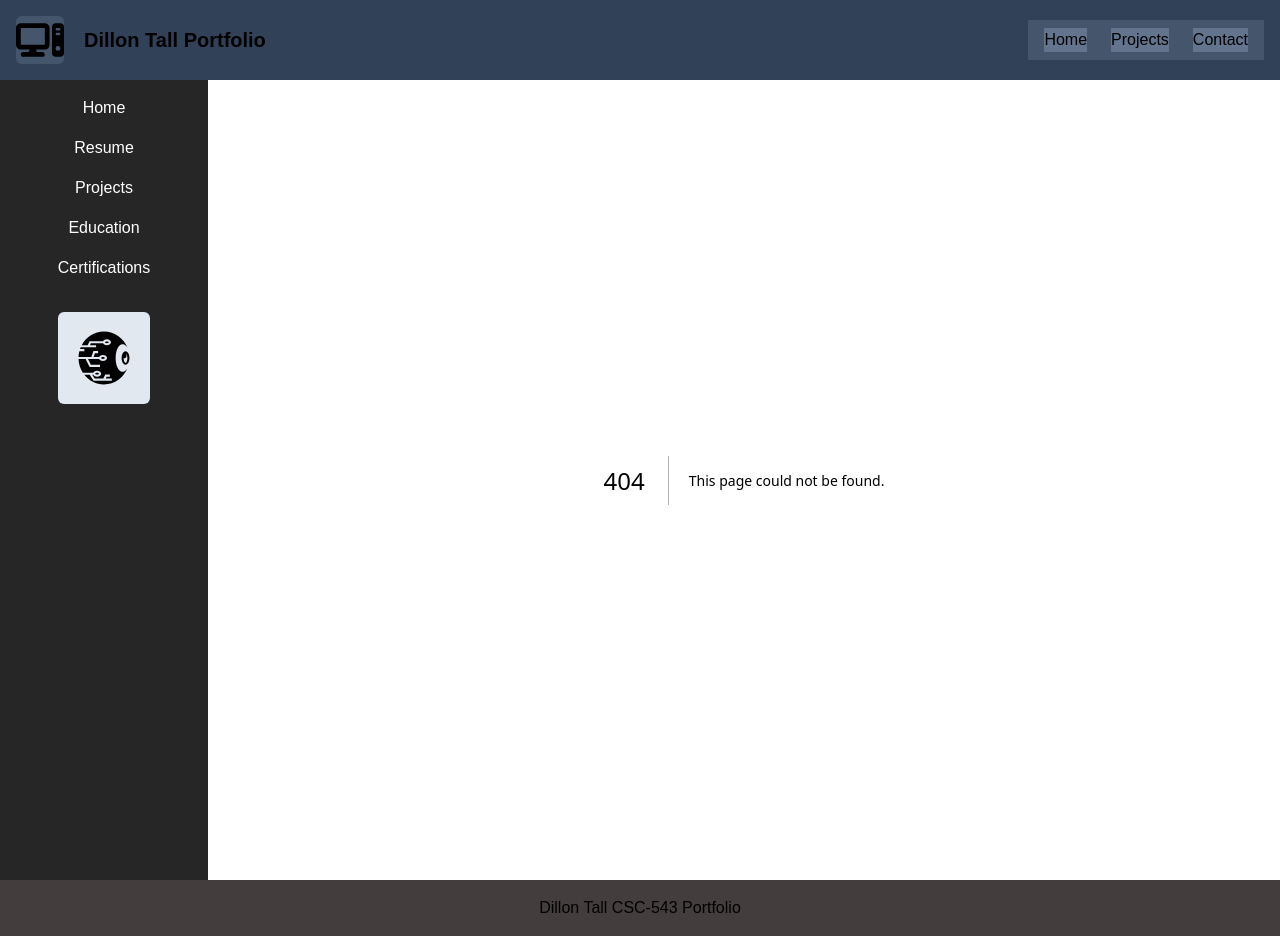
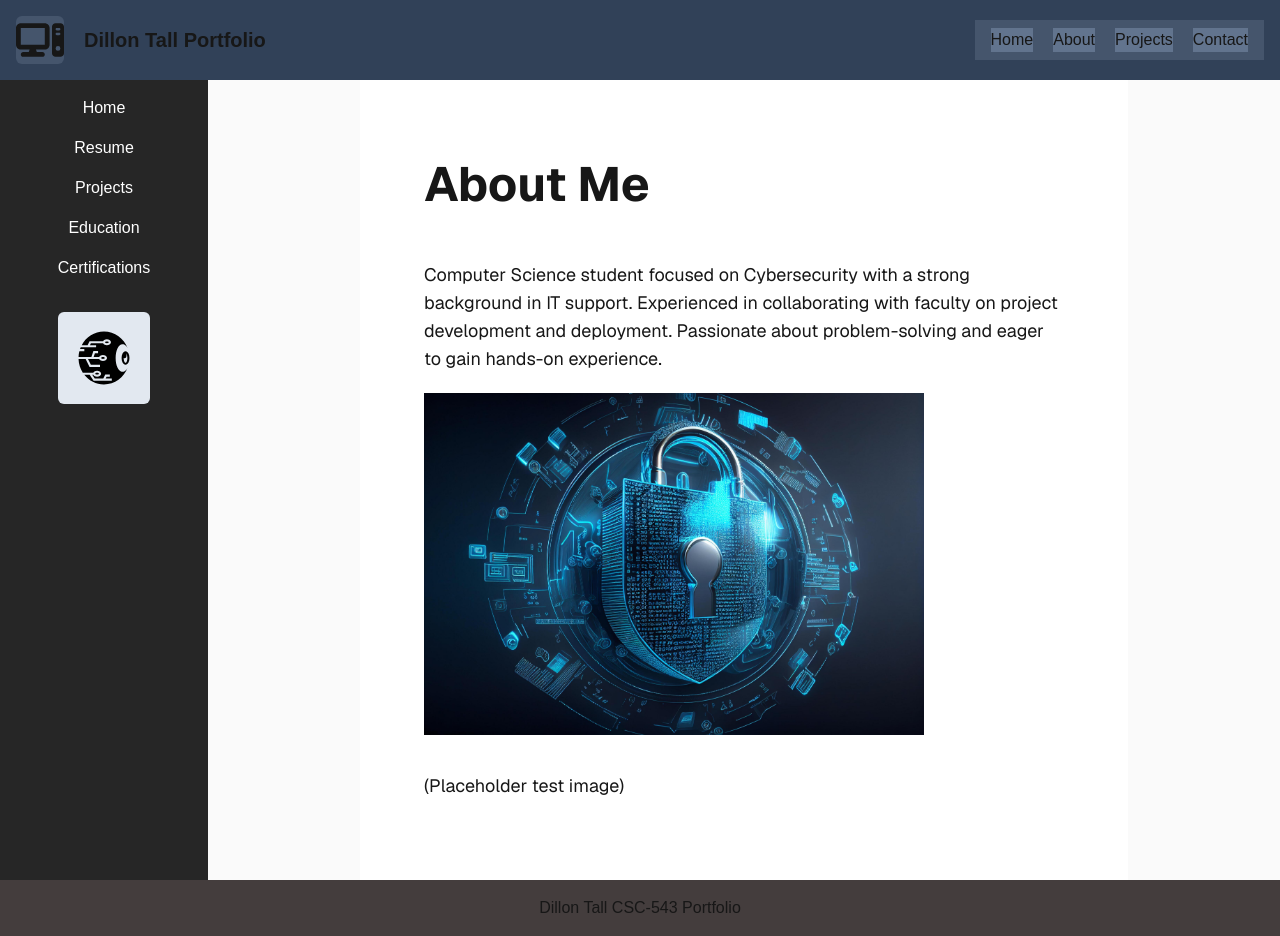
Before and after one commit to DillonT15/Tall-543, a Next.js app: page /about in a window 1280 px wide. Before the commit this address had no page. Built offline with nearby package versions, Linux system fonts and the light colour scheme.

Commit message:
Created about page, removed navigation from header its now in layout/ui/nav.tsx directory. Added Link imports and image to about page. Incorporated additional changes and additions from provided git repository.

```diff
--- /dev/null
+++ b/app/about/page.tsx
@@ -0,0 +1,32 @@
+"use client";
+import React, { useState } from "react";
+import Image from "next/image";
+import Button from "@mui/material/Button";
+
+const About: React.FC = () => {
+  const [count, setCount] = useState<number>(0);
+  return (
+    <div className="flex min-h-screen items-center justify-center bg-zinc-50 font-sans dark:bg-black">
+      <main className="flex min-h-screen w-full max-w-3xl flex-col items-center justify-between py-20 px-16 bg-white dark:bg-black sm:items-start">
+        <h1 className="text-5xl font-bold mb-4">About Me</h1>
+
+        <p className="mt-4 text-lg">Computer Science student focused on Cybersecurity with a strong background
+            in IT support. Experienced in collaborating with faculty on project development and deployment.
+            Passionate about problem-solving and eager to gain hands-on experience.</p>
+
+ {/* Placeholder image change later*/}
+        <Image
+          src="/cybersecurity.jpg"
+          alt="About Image"
+          width={500}
+          height={300}
+          placeholder="blur"
+          blurDataURL="/cybersecurity-blur.jpg"
+        />
+        <p className="mt-4 text-lg">(Placeholder test image)</p>
+
+      </main>
+    </div>
+  );
+};
+export default About;
--- a/app/page.tsx
+++ b/app/page.tsx
@@ -1,9 +1,25 @@
+import React from "react";
+
+import User from "@/components/user"
+import Link from 'next/link';
+
+async function getPosts() {
+  const response = await fetch('https://jsonplaceholder.typicode.com/todos/');
+  const data = await response.json()
+  return data;
+}
+
+
 /*import Image from "next/image";*/
 import Intro from "../components/intro";
 export default function Home() {
   return (
     <div className="flex min-h-screen items-center justify-center bg-zinc-50 font-sans dark:bg-black">
       <main className="flex min-h-screen w-full max-w-3xl flex-col items-center justify-between py-32 px-16 bg-white dark:bg-black sm:items-start">
+
+
+
+
       <h1>Dillon Tall</h1>
 
       <h2>CSC-543-01 </h2>
--- /dev/null
+++ b/components/user.tsx
@@ -0,0 +1,12 @@
+'use client';
+import React from "react";
+
+const User: React.FC<{ userName: string; userType: string }> = ({ userName, userType }) => {
+  return (
+    <div>
+      <h3> {userName} </h3>
+      <p>User Type: {userType}</p>
+    </div>
+  );
+};
+export default User;
--- /dev/null
+++ b/layout/branding.tsx
@@ -0,0 +1,79 @@
+"use client";
+import React from "react";
+
+
+const Branding: React.FC = () => {
+  return (
+    <svg
+      width="512"
+      height="512"
+      viewBox="0 0 512 512"
+      xmlns="http://www.w3.org/2000/svg"
+      className="size-12 shrink-0 fill-current"
+    >
+      <defs>
+        <linearGradient id="bg" x1="0" y1="0" x2="1" y2="1">
+          <stop offset="0%" stopColor="#0f172a" />
+          <stop offset="100%" stopColor="#1e293b" />
+        </linearGradient>
+        <linearGradient id="accent" x1="0" y1="0" x2="1" y2="1">
+          <stop offset="0%" stopColor="#22c55e" />
+          <stop offset="100%" stopColor="#16a34a" />
+        </linearGradient>
+      </defs>
+
+      <rect width="512" height="512" rx="96" fill="url(#bg)" />
+
+      <path
+        d="
+    M140 160
+    H372
+    Q392 160 392 180
+    V212
+    Q360 224 360 256
+    Q360 288 392 300
+    V332
+    Q392 352 372 352
+    H140
+    Q120 352 120 332
+    V300
+    Q152 288 152 256
+    Q152 224 120 212
+    V180
+    Q120 160 140 160
+    Z"
+        fill="#334155"
+      />
+
+      <circle
+        cx="256"
+        cy="256"
+        r="72"
+        fill="none"
+        stroke="#475569"
+        strokeWidth="20"
+      />
+      <circle
+        cx="256"
+        cy="256"
+        r="72"
+        fill="none"
+        stroke="url(#accent)"
+        strokeWidth="20"
+        strokeLinecap="round"
+        strokeDasharray="340 452"
+        transform="rotate(-90 256 256)"
+      />
+
+      <polyline
+        points="220,258 246,284 296,228"
+        fill="none"
+        stroke="url(#accent)"
+        strokeWidth="20"
+        strokeLinecap="round"
+        strokeLinejoin="round"
+      />
+    </svg>
+  );
+};
+export default Branding;
--- a/layout/header.tsx
+++ b/layout/header.tsx
@@ -1,5 +1,7 @@
 'use client';
 import React from 'react';
+import Branding from './branding';
+import Nav from './nav';
 import { FaComputer } from "react-icons/fa6";
 const Header: React.FC = () => {
 return (
@@ -9,17 +11,14 @@ return (
 
         {/* left icon (currently computer logo)*/}
         <div className="flex items-center space-x-5">
+
+            {/*Not using branding yet <Branding/>*/}
+
             <span className="text-5xl font-bold bg-slate-600 rounded-md"> <FaComputer/> </span>
             <h1 className="text-xl font-bold">Dillon Tall Portfolio</h1>
         </div>
-        {/* Right side nav with 3 placeholder items*/}
-        <nav className="bg-slate-600 px-4 py-2">
-            <ul className="flex space-x-6">
-                <li className="curson-pointer hover:underline bg-slate-500">Home</li>
-                <li className="curson-pointer hover:underline bg-slate-500">Projects</li>
-                <li className="curson-pointer hover:underline bg-slate-500">Contact</li>
-            </ul>
-        </nav>
+ {/* Added navigation to header*/}
+        <Nav />
     </header>
 
     );
--- /dev/null
+++ b/layout/nav.tsx
@@ -0,0 +1,24 @@
+"use client";
+import React from "react";
+import Link from 'next/link';
+// https://mui.com/material-ui/react-menu/ -- HOW TO USE MUI MENU COMPONENT --
+
+const Header: React.FC = () => {
+  return (
+    <nav className="bg-slate-600 px-4 py-2">
+            <ul className="flex flew-row gap-5">
+                <li className="curson-pointer hover:underline bg-slate-500">
+                  <Link href="/"> Home</Link>
+                  </li>
+                <li className="curson-pointer hover:underline bg-slate-500">
+                  <Link href="/about"> About</Link>
+                  </li>
+                <li className="curson-pointer hover:underline bg-slate-500">
+                  <Link href="/"> Projects</Link></li>
+                <li className="curson-pointer hover:underline bg-slate-500">
+                  <Link href="/"> Contact</Link></li>
+            </ul>
+        </nav>
+  );
+};
+export default Header;
--- /dev/null
+++ b/layout/theme.ts
@@ -0,0 +1,10 @@
+'use client';
+import { createTheme } from '@mui/material/styles';
+
+const theme = createTheme({
+  typography: {
+    fontFamily: 'var(--font-roboto)',
+  },
+});
+
+export default theme;
--- /dev/null
+++ b/types/types.tsx
@@ -0,0 +1,2 @@
+// This file contains the types and enum for the application
+// Define system interfaces and types here
--- /dev/null
+++ b/utils/dates.ts
@@ -0,0 +1,18 @@
+// This file contains date helper functions for the application
+// Uses date-and-time library for date manipulation
+
+import { format } from 'date-and-time';
+
+format(new Date(), 'ddd, MMM DD YYYY'); // Wed, Jul 09 2025
+
+const DateUtils = {
+  formatDate: (date: Date, formatStr: string): string => {
+    return format(date, formatStr);
+  },
+  nowDate: (): string => {
+    const now = new Date();
+    return format(now, 'ddd, MMM DD YYYY');
+  }
+};
+
+export default DateUtils;
```
Also changed, not shown: public/cybersecurity.jpg (added), 1 other file (tests, documents, lock files or other folders).
